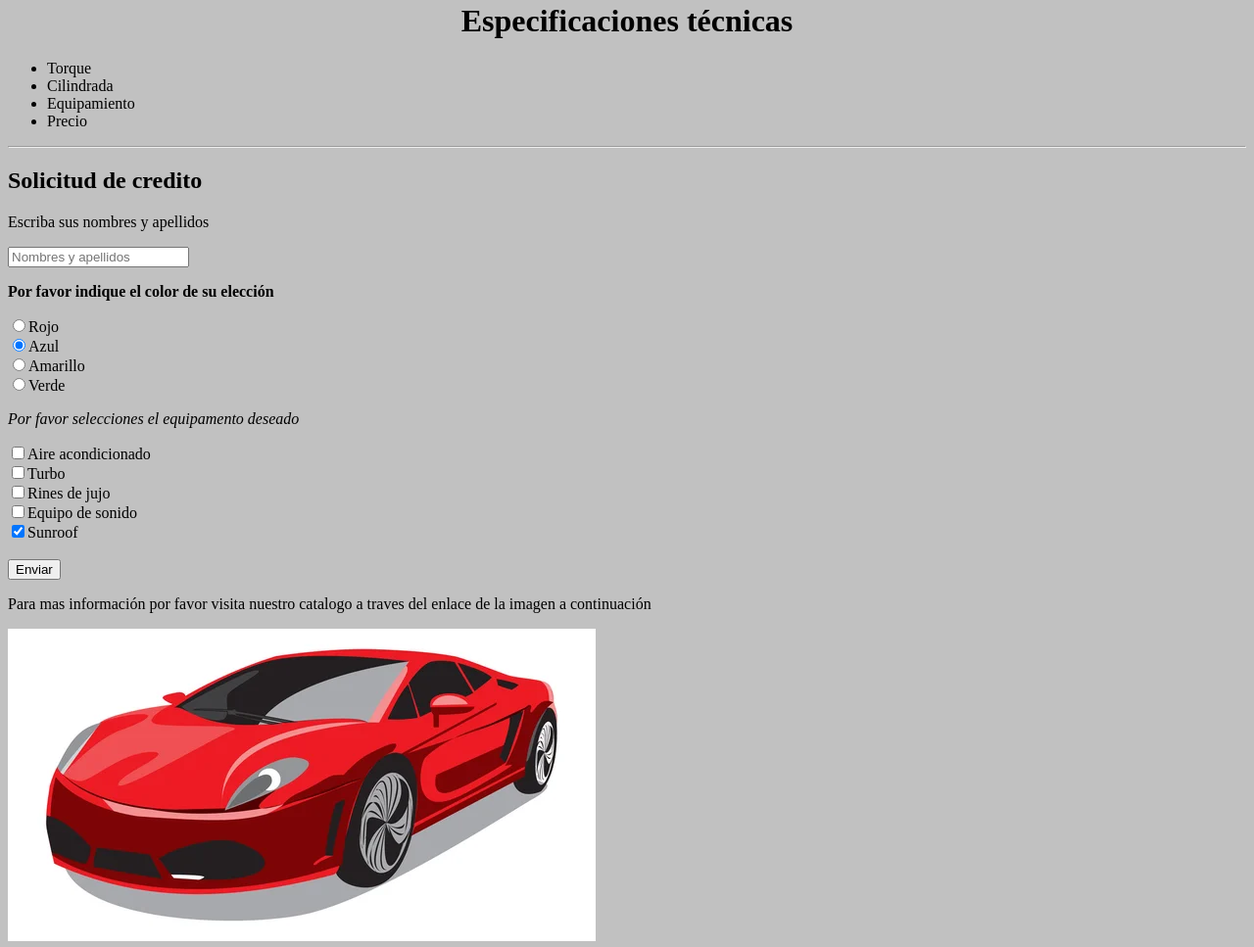
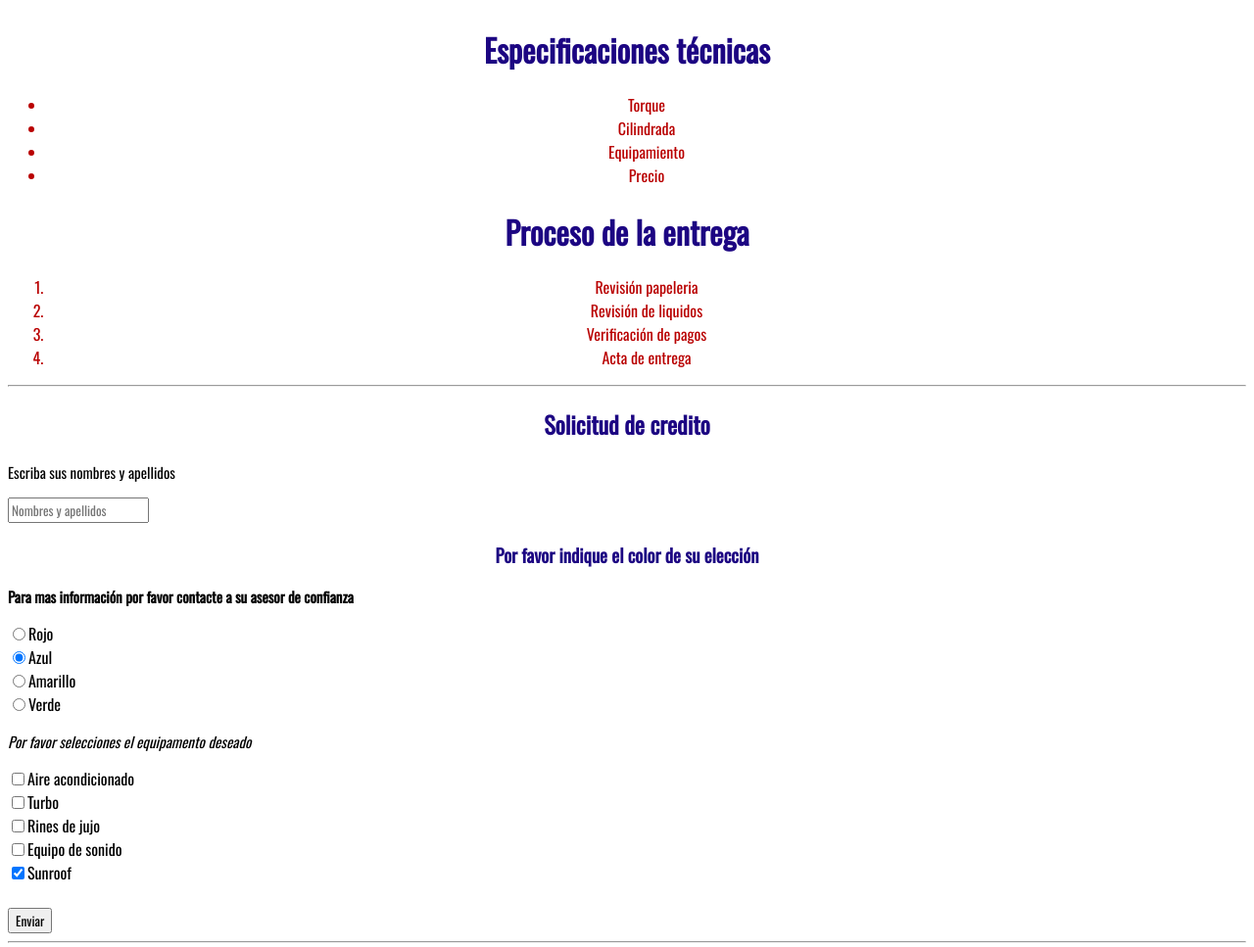
Before and after one commit to jaibcc/PaginaPruebas, a plain HTML site: page index.html in a window 1280 px wide. Shown: the part 870-1837 px from the top of the page at 98% size. Drawn offline with nearby package versions, Linux system fonts and the light colour scheme; a web font is replaced by a local one.

Commit message:
Cambios del 29 de julio

```diff
--- a/css/index.css
+++ /dev/null
@@ -1,2 +0,0 @@
-body{background-color: #c1c1c1;}
-h1{text-align: center;}
--- /dev/null
+++ b/css/style.css
@@ -0,0 +1,24 @@
+/* Con asterisco aplicamos una propiedad a todo el texto de la pagina y agregamos el tipo de fuente tomada de Google*/
+*{
+  font-family: 'Oswald', sans-serif;
+}
+
+p{
+  text-align: justify;
+  font-size: 15px;
+}
+ul{
+  text-align: center;
+}
+.listas{
+  color:rgb(185, 0, 0);
+  text-align: center;
+}
+.titulos{
+  color: rgb(28, 5, 130);
+  text-align: center;
+}
+
+/* font-family: 'Oswald', sans-serif;
+font-family: 'Roboto', sans-serif;
+font-family: 'Square Peg', cursive; */
--- a/index.html
+++ b/index.html
@@ -1,50 +1,93 @@
 <!DOCTYPE html>
 <html lang="es">
+
 <head>
   <meta charset="UTF-8">
   <meta http-equiv="X-UA-Compatible" content="IE=edge">
   <meta name="viewport" content="width=device-width, initial-scale=1.0">
   <title>Pruebas</title>
-  <link rel="stylesheet" href="css/index.css">
+  <link rel="stylesheet" href="css/style.css">
+  <!-- Fuente tomada de Google Fonts -->
+  <link rel="preconnect" href="https://fonts.googleapis.com">
+  <link rel="preconnect" href="https://fonts.gstatic.com" crossorigin>
+  <link href="https://fonts.googleapis.com/css2?family=Oswald&family=Roboto:wght@300&family=Square+Peg&display=swap" rel="stylesheet">
 </head>
+
 <body>
-  <h1>Pagina web de pruebas de estudio</h1>
-  <h1>Venta de carros</h1>
+  <h1 class="titulos">Pagina web de pruebas de estudio</h1>
+  <h1 class="titulos">Venta de carros</h1>
   <p>Por favor selecciones el <strong>auto</strong> de su gusto y revise las opciones que tenemos para usted</p>
   <center><img src="imagenes/carro1.jpg" alt="esta es una foto de un carro rojo" rel="n"></center>
-  <h1>Especificaciones técnicas</h1>
-<ul>
+  <h1 class="titulos">Especificaciones técnicas</h1>
+<!-- lista no ordenada -->
+  <ul class="listas">
   <li>Torque</li>
   <li>Cilindrada</li>
   <li>Equipamiento</li>
   <li>Precio</li>
 </ul>
+<h1 class="titulos">Proceso de la entrega</h1>
+<!-- lista ordenada -->
+<ol class="listas">
+  <li>Revisión papeleria</li>
+  <li>Revisión de liquidos</li>
+  <li>Verificación de pagos</li>
+  <li>Acta de entrega</li>
+</ol>
+
 <hr><!--agregamos una linea para separa la sección -->
-<h2>Solicitud de credito</h2>
+
+<div>
+<!-- Ejemplo de CSS de linea -->
+<h2 class="titulos">Solicitud de credito</h2>
   <form action="/respuestas_formulario">
     <!-- Control tipo texto -->
     <p>Escriba sus nombres y apellidos </p><input type="text" placeholder="Nombres y apellidos" required><br>
 
     <!--Control tipo radio -->
-  <p><strong>Por favor indique el color de su elección</strong></p>
-  <label for="rojo"><input id="rojo" type="radio" name="color">Rojo</label><br>
-  <label for="azul"><input id="azul" type="radio" name="color" checked>Azul</label><br>
-  <label for="amarillo"><input id="amarillo" type="radio" name="color">Amarillo</label><br>
-  <label for="verde"><input id="verde" type="radio" name="color">Verde</label><br>
+    <h3 class="titulos">Por favor indique el color de su elección</h3>
+    <p><strong>Para mas información por favor contacte a su asesor de confianza</strong></p>
+    <label for="rojo">
+      <input id="rojo" type="radio" name="color" value="rojo">Rojo
+    </label><br>
+    <label for="azul">
+      <input id="azul" type="radio" name="color" value="azul" checked>Azul
+    </label><br>
+    <label for="amarillo">
+      <input id="amarillo" type="radio" name="color" value="amarillo">Amarillo
+    </label><br>
+    <label for="verde">
+      <input id="verde" type="radio" name="color" value="verde">Verde
+    </label><br>
 
     <!-- Controles tipo check -->
     <p><em>Por favor selecciones el equipamento deseado</em></p>
-  <label for="aire_acondicionado"><input id="aire_acondicionado" type="checkbox" name="equipo">Aire acondicionado</label><br>
-  <label for="turbo"><input id="turbo" type="checkbox" name="equipo">Turbo</label><br>
-  <label for="rines"><input id="rines" type="checkbox" name="equipo">Rines de jujo</label><br>
-  <label for="sonido"><input id="sonido" type="checkbox" name="equipo">Equipo de sonido</label><br>
-  <label for="sunroof"><input id="sunroof" type="checkbox" name="equipo" checked>Sunroof</label><br><br>
+    <label for="aire_acondicionado">
+      <input id="aire_acondicionado" type="checkbox" name="equipo">Aire acondicionado
+    </label><br>
+    <label for="turbo">
+      <input id="turbo" type="checkbox" name="equipo" value="turbo">Turbo
+    </label><br>
+    <label for="rines">
+      <input id="rines" type="checkbox" name="equipo" value="rines de lujo">Rines de jujo
+    </label><br>
+    <label for="sonido">
+      <input id="sonido" type="checkbox" name="equipo" value="equipo de sonido">Equipo de sonido
+    </label><br>
+    <label for="sunroof">
+      <input id="sunroof" type="checkbox" name="equipo" value="sunroof" checked>Sunroof
+    </label><br><br>
 
     <!-- Boton para enviar los datos -->
     <button type="submit">Enviar</button>
   </form>
+</div>
+
+<hr>
+
 <p>Para mas información por favor visita nuestro catalogo a traves del enlace de la imagen a continuación</p>
 <a href="www.gmail.com" rel="noopener noreferrer" target="_blank"><img src="imagenes/carrolink.jpg" alt="Imagen de carro rojo"></a><br>
 <p>Para mas información visita nuestras redes sociales <a href="www.facebook.com" target="_blank" rel="noopener noreferrer">www.facebook.com</a></p>
+<footer><p><small>Todos los derechos reservados.</small></p></footer>
 </body>
 </html>
```
Lines whose indentation alone changed are shown as unchanged.
